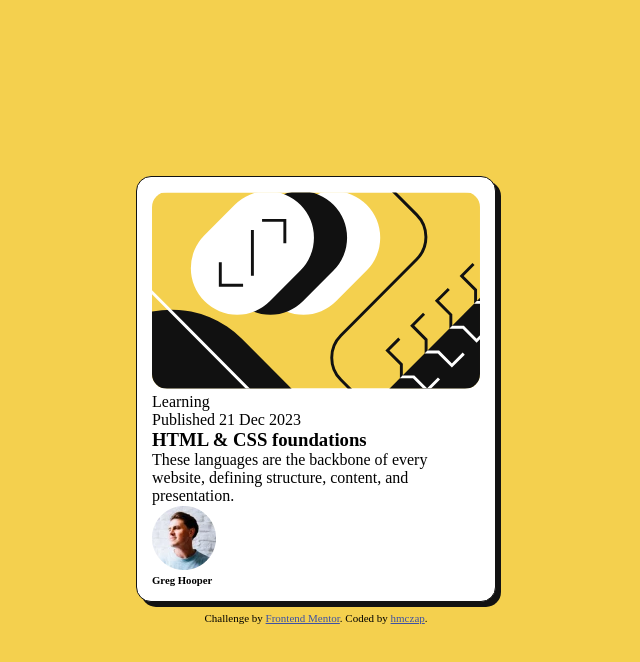
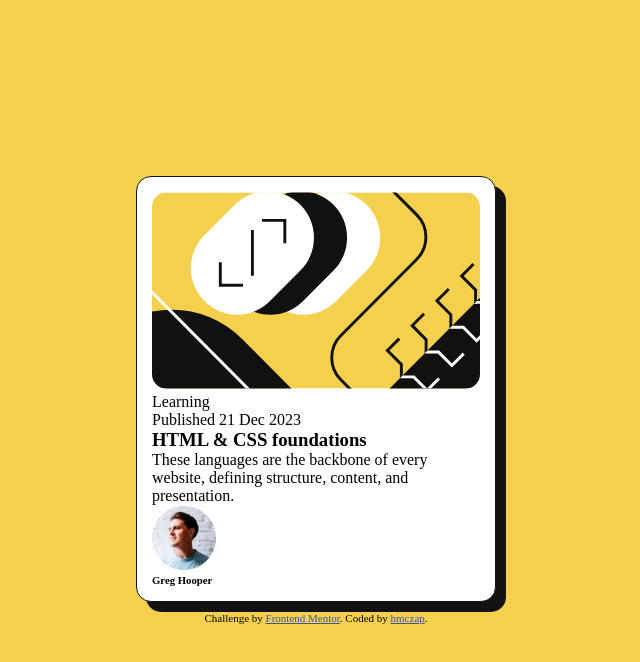
Before and after one commit to hmczap/Blog-preview-card, a plain HTML site: page index.html in a window 1280 px wide. In both pictures the pointer is over the element 640 px from the left and 388 px from the top of the page. Shown: the whole page, without its empty margins (324-964 px from the left). Drawn offline with Linux system fonts and the light colour scheme.

Commit message:
Add CSS styles on:hover to increase box-shadow

```diff
--- a/resources/css/style.css
+++ b/resources/css/style.css
@@ -23,6 +23,7 @@ div.blog-card {
     border-radius: 15px;
     box-shadow: 5px 5px hsl(0, 0%, 7%);
     padding: 15px;
+    transition: box-shadow 0.2s ease-in-out;
 }
 
 img.blog-illustration {
@@ -31,3 +32,11 @@ img.blog-illustration {
     object-fit: contain;
     border-radius: 15px;
 }
+
+div.blog-card:hover {
+    box-shadow: 10px 10px hsl(0, 0%, 7%);
+}
+
+div.blog-card h3:hover {
+    color:hsl(47, 88%, 63%);
+}
```
